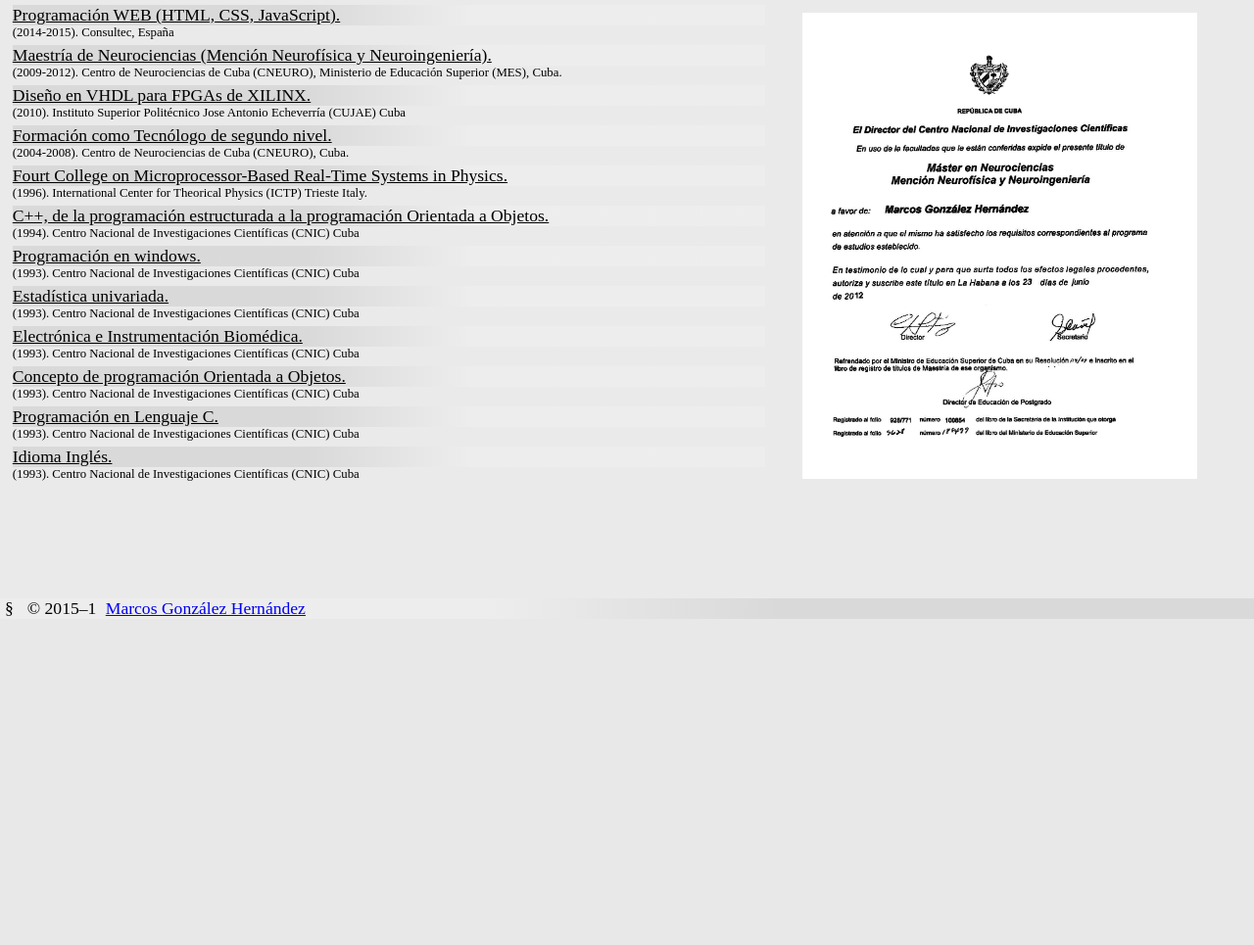
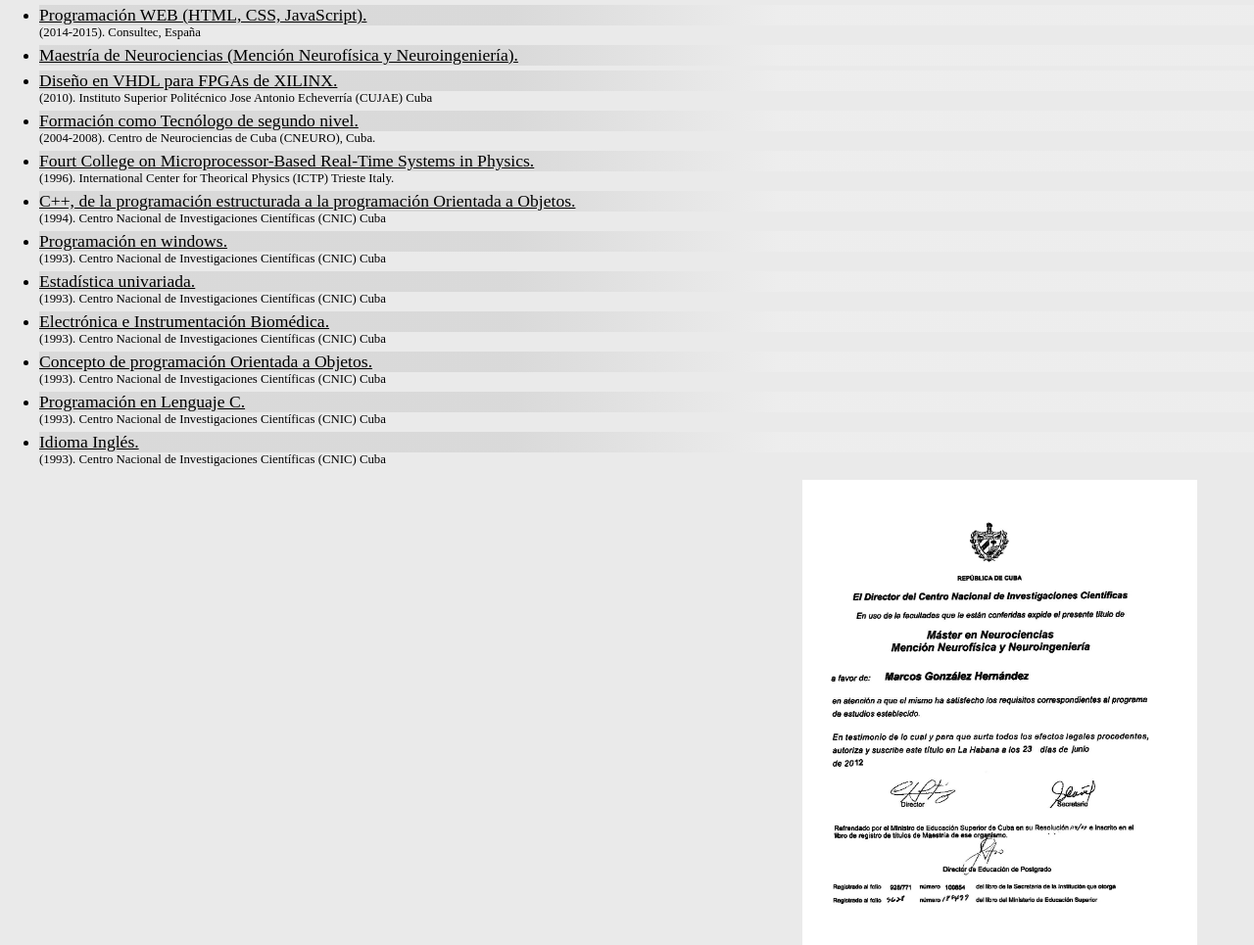
Before and after one commit to mglezh/eportfolio, a PHP site: page /postgraduate.html in a window 1280 px wide. Shown: the part 172-1137 px from the top of the page at 98% size. Before the commit the page ends 804 px from the top, so only its background shows below. Run offline with PHP 8.4, Linux system fonts and the light colour scheme.

Commit message:
Actualización 12/02/2015

```diff
--- a/css/styles.css
+++ b/css/styles.css
@@ -151,3 +151,26 @@
 	padding-left: 40px;
 	display: none;
 }
+
+
+/*Manejo de los menus*/
+.menu > li
+{
+	position:relative;
+	padding: 0px;
+}
+
+.submenu
+{
+	position: absolute;
+	left: 25px;
+	top: 100%;
+	border: 1px solid black;
+	background-color: white;
+	display: none;
+}
+
+.menu > li:hover .submenu
+{
+	display: block;
+}
--- a/postgraduate.html
+++ b/postgraduate.html
@@ -29,16 +29,16 @@
             <li><a href="articles.html">Publicaciones</a></li>
         </ul>
     </nav>
-    <section class="Articles">
-    	<article>
+    <ul class="menu">
+    	<li>
 			<p class="Title" onmouseover="SelectArticle('')" >
 			Programación WEB (HTML, CSS, JavaScript). </p>
 			<p>(2014-2015). Consultec, España</p>
-        </article>
-    	<article>
-			<ul id="Desplegable" >
+        </li>
+    	<li>
 			<p class="Title" onmouseover="SelectArticle('Images/Cursos/2012 - Certificado de Maestria.jpg');ShowList(this)" onmouseout="HideList(this)" >
 			Maestría de Neurociencias (Mención Neurofísica y Neuroingeniería). </p>
+			<ul class="submenu">
 				<p>(2009-2012). Centro de Neurociencias de Cuba (CNEURO), Ministerio de Educación Superior (MES), Cuba.</p>
 				<li class="list">MatLab.</li>
 				<li class="list">Estadística.</li>
@@ -60,28 +60,28 @@
 				<li class="list">Métodos de análisis de las Neuroimágenes.</li>
 			</ul>
 			<div class="clear" />
-        </article>
-    	<article>
+        </li>
+    	<li>
 			<p class="Title" onmouseover="SelectArticle('Images/Cursos/2010 - Diseno en VHDL para FPGAs de XILINX.jpg')" >
 			Diseño en VHDL para FPGAs de XILINX. </p>
 			<p>(2010). Instituto Superior Politécnico Jose Antonio Echeverría (CUJAE) Cuba</p>
-        </article>
-    	<article>
-			<ul id="Desplegable" >
+        </li>
+    	<li>
 			<p class="Title" onmouseover="SelectArticle('Images/Cursos/2008 - Categoria de Tecnologo de Nivel 2.jpg');ShowList(this)"onmouseout="HideList(this)">
 			Formación como Tecnólogo de segundo nivel. </p>
 			<p>(2004-2008). Centro de Neurociencias de Cuba (CNEURO), Cuba.</p>
+			<ul class="submenu">
 				<li class="list">Cursos de Economía de procesos para Tecnólogos de Avanzada.</li>
 				<li class="list">Examen de suficiencia en Computación.</li>
 				<li class="list">Los sistemas de calidad en el diseño / desarrollo de equipos médicos.</li>
 				<li class="list">Introducción al MatLab.</li>
 			</ul>
-        </article>
-    	<article>
-			<ul id="Desplegable" >
+        </li>
+    	<li>
 			<p class="Title" onmouseover="SelectArticle('Images/Cursos/1996 - Fourt College on Microprocessor-Based Real-Time Systems in Physics.jpg');ShowList(this)" onmouseout="HideList(this)" >
 			Fourt College on Microprocessor-Based Real-Time Systems in Physics. </p>
 			<p>(1996). International Center for Theorical Physics (ICTP) Trieste Italy.</p>
+			<ul class="submenu">
 				<li class="list">Practical Linux.</li>
 				<li class="list">Principles of Real-Time Operating Systems.</li>
 				<li class="list">Advances Features on C Language.</li>
@@ -95,43 +95,43 @@
 				<li class="list">Laboratory exercises.</li>
 				<li class="list">Project work.</li>
 			</ul>
-		</article>
-    	<article>
+		</li>
+    	<li>
 			<p class="Title" onmouseover="SelectArticle('Images/Cursos/1994 - C++, de la programacion estructurada a la programacion Orientada a Objetos.jpg')" >
 			C++, de la programación estructurada a la programación Orientada a Objetos. </p>
 			<p>(1994). Centro Nacional de Investigaciones Científicas (CNIC) Cuba</p>
-        </article>
-    	<article>
+        </li>
+    	<li>
 			<p class="Title" onmouseover="SelectArticle('Images/Cursos/1993 - Programacion en windows.jpg')" >
 			Programación en windows. </p>
 			<p>(1993). Centro Nacional de Investigaciones Científicas (CNIC) Cuba</p>
-        </article>
-    	<article>
+        </li>
+    	<li>
 			<p class="Title" onmouseover="SelectArticle('Images/Cursos/1993 - Estadistica univariada.jpg')" >
 			Estadística univariada. </p>
 			<p>(1993). Centro Nacional de Investigaciones Científicas (CNIC) Cuba</p>
-        </article>
-    	<article>
+        </li>
+    	<li>
 			<p class="Title" onmouseover="SelectArticle('Images/Cursos/1993 - Electronica e Instrumentacion Biomedica.jpg')" >
 			Electrónica e Instrumentación Biomédica. </p>
 			<p>(1993). Centro Nacional de Investigaciones Científicas (CNIC) Cuba</p>
-        </article>
-    	<article>
+        </li>
+    	<li>
 			<p class="Title" onmouseover="SelectArticle('Images/Cursos/1993 - Concepto de programacion Orientada a Objetos.jpg')" >
 			Concepto de programación Orientada a Objetos. </p>
 			<p>(1993). Centro Nacional de Investigaciones Científicas (CNIC) Cuba</p>
-		</article>
-        <article>
+		</li>
+        <li>
 			<p class="Title" onmouseover="SelectArticle('Images/Cursos/1992 - Programacion en Lenguaje C.jpg')" >
 			Programación en Lenguaje C. </p>
 			<p>(1993). Centro Nacional de Investigaciones Científicas (CNIC) Cuba</p>
-        </article>
-    	<article>
+        </li>
+    	<li>
 			<p class="Title" onmouseover="SelectArticle('Images/Cursos/1992 - Idioma Ingles.jpg')" >
 				Idioma Inglés. </p>
 			<p>(1993). Centro Nacional de Investigaciones Científicas (CNIC) Cuba</p>
-    	</article>
-    </section>
+    	</li>
+    </ul>
     <aside>
 <!--
         <a id="Open_Article" href="pdfs/Publicaciones/2011 - Sistema para la Monitorización Neurofisiológica Intraoperatoria.pdf">
```
Lines whose indentation alone changed are shown as unchanged.
